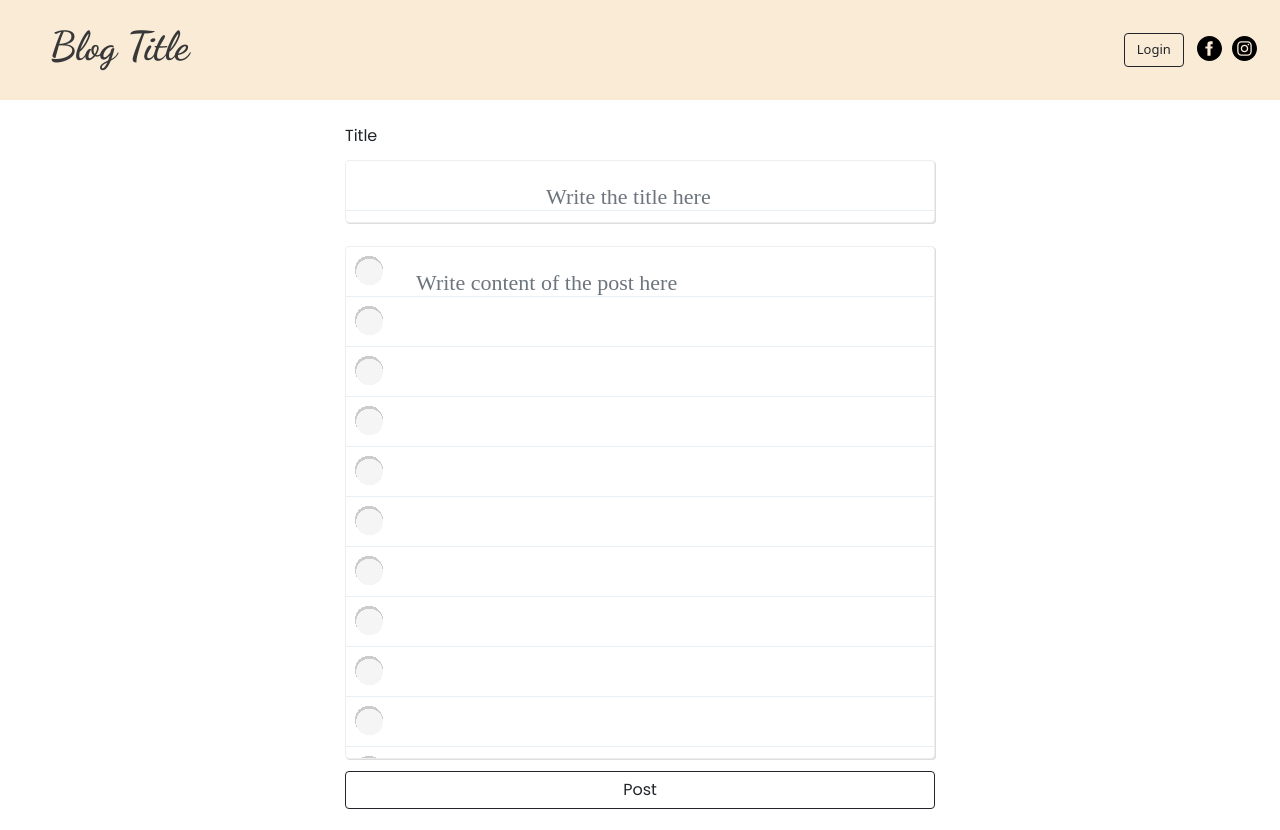
After one commit to Azi-01/Blog_Project, a Django app: page /posts/create/ in a window 1280 px wide. The commit adds this page. Run offline with Django 3.2, Linux system fonts and the light colour scheme; some libraries are stand-ins or nearby versions.

Commit message:
Added post creation page

```diff
--- a/pages/forms.py
+++ b/pages/forms.py
@@ -1,8 +1,14 @@
 from django.forms import ModelForm
-from .models import Comment
+from .models import Comment, Post
 
 class CommentForm(ModelForm):
     class Meta:
         model = Comment
         fields = ['text']
         labels = {'text': ''}
+
+class PostForm(ModelForm):
+    class Meta:
+        model = Post
+        fields = ['title', 'content']
+        labels = {'content': ''}
--- a/pages/urls.py
+++ b/pages/urls.py
@@ -1,8 +1,10 @@
 from django.urls import path
-from .views import home, post_detail, delete_comment
+from .views import home, post_detail, delete_post, delete_comment, create_post
 
 urlpatterns = [
     path('', home, name='home'),
     path('posts/<str:pk>', post_detail, name='post_detail'),
+    path('posts/create/', create_post, name='create_post'),
+    path('posts/<str:pk>/delete/', delete_post, name='delete_post'),
     path('delete_comment/<str:pk>', delete_comment, name='delete_comment'),
 ]
--- a/pages/views.py
+++ b/pages/views.py
@@ -1,7 +1,7 @@
 from django.shortcuts import redirect, render
 from django.core.paginator import Paginator
 from .models import Post, Comment
-from .forms import CommentForm
+from .forms import CommentForm, PostForm
 
 # Create your views here.
 def home(request):
@@ -28,6 +28,26 @@ def post_detail(request, pk):
     context = {'post': post, 'comments': comments, 'form': comment_form}
     return render(request, 'post_detail.html', context)
 
+def create_post(request):
+    if request.method == "POST":
+        form = PostForm(data=request.POST)
+        if form.is_valid():
+            new_post = form.save(commit=False)
+            new_post.author = request.user
+            new_post.save()
+            return redirect(f'/posts/{new_post.id}')
+    else:
+        form = PostForm()
+    context = {'form': form}
+    return render(request, 'create_post.html', context)
+
+
+def delete_post(request, pk):
+    post = Post.objects.get(id=pk)
+    post.delete()
+    return redirect('/')
+
+
 def delete_comment(request, pk):
     comment = Comment.objects.get(id=pk)
     if comment.user == request.user:
--- a/static/main.css
+++ b/static/main.css
@@ -85,13 +85,12 @@ a.btn{
     border-radius: 5px;
     height: auto;
     width: 80vw;
+    overflow-wrap: break-word;
 }
 
 
 .comment{
     padding: 10px;
-    display: flex;
-    justify-content: space-between;
 }
 
 .comment-form form{
@@ -109,10 +108,6 @@ a.btn{
     width: 80px;
     margin-left: 10px;
 
-}
-
-#delete:hover{
-    color: red;
 }
 
 .btn.account{
@@ -155,13 +150,78 @@ a.btn{
     box-shadow: none;
 }
 
-.container h5 strong::before{
+.container h4 strong::before{
     content: "\2022";
 }
 
+
+.modal-footer a.btn{
+    height: 30%;
+    width: 12%;
+    font-size: unset;
+}
+
+input#id_title{
+    border: 1px solid #EEEEEE;
+    box-shadow: 1px 1px 0 #DDDDDD;
+    display: block;
+    font-family: 'Marck Script',cursive;
+    font-size: 22px;
+    line-height: 50px;
+    margin: 2% auto;
+    padding: 11px 20px 0 200px;
+    resize: none;
+    min-width: 300px;
+
+    background-image: -webkit-linear-gradient(top , transparent, transparent 49px,#E7EFF8 0);
+    -webkit-background-size:  100% 50px;
+    background-size: 100% 50px;
+}
+
+textarea#id_content{
+    border: 1px solid #EEEEEE;
+    box-shadow: 1px 1px 0 #DDDDDD;
+    display: block;
+    font-family: 'Marck Script',cursive;
+    font-size: 22px;
+    line-height: 50px;
+    margin: 2% auto;
+    padding: 11px 20px 0 70px;
+    resize: none;
+    min-width: 300px;
+
+    background-image: -moz-linear-gradient(top , transparent, transparent 49px,#E7EFF8 0px), -moz-radial-gradient(4% 50%, circle closest-corner, #f5f5f5, #f5f5f5 39%, transparent 0%), -moz-radial-gradient(3.9% 46% , circle closest-corner, #CCCCCC, #CCCCCC 43.5%, transparent 0%);
+    background-image: -webkit-linear-gradient(top , transparent, transparent 49px,#E7EFF8 0), -webkit-radial-gradient(4% 50%, circle closest-corner, #f5f5f5, #f5f5f5 39%, transparent 0%), -webkit-radial-gradient(3.9% 46%, circle closest-corner, #cccccc, #cccccc 43.5%, transparent 0%);
+
+    -webkit-background-size:  100% 50px;
+    background-size: 100% 50px;
+}
+
+#content{
+    text-align: left;
+    border: 1px solid #EEEEEE;
+    box-shadow: 1px 1px 0 #DDDDDD;
+    display: block;
+    font-family: 'Marck Script',cursive;
+    font-size: 22px;
+    line-height: 50px;
+    margin: 2% auto;
+    padding: 11px 20px 0 70px;
+    resize: none;
+    min-width: 20px;
+    min-height: 640px;
+
+    background-image: -moz-linear-gradient(top , transparent, transparent 49px,#E7EFF8 0px), -moz-radial-gradient(4% 50%, circle closest-corner, #f5f5f5, #f5f5f5 39%, transparent 0%), -moz-radial-gradient(3.9% 46% , circle closest-corner, #CCCCCC, #CCCCCC 43.5%, transparent 0%);
+    background-image: -webkit-linear-gradient(top , transparent, transparent 49px,#E7EFF8 0), -webkit-radial-gradient(4% 50%, circle closest-corner, #f5f5f5, #f5f5f5 39%, transparent 0%), -webkit-radial-gradient(3.9% 46%, circle closest-corner, #cccccc, #cccccc 43.5%, transparent 0%);
+
+    -webkit-background-size:  100% 50px;
+    background-size: 100% 50px;
+}
+
 @media only screen and (max-width: 750px){
+
     .container p#content{
-        padding: unset;
+        padding: 10px 10px 10px 60px;
     }
 
     .container{
@@ -177,6 +237,19 @@ a.btn{
     .login-form{
         width: 85vw;
         height: 45vh;
+    }
+}
+
+@media only screen and (max-width: 600px){
+    .comment-form form{
+        display: flex;
+        flex-direction: column;
+        align-items: center;
+        padding: 0 10px;
+    }
+
+    .btn-success{
+        margin-top: 10px;
     }
 }
 
@@ -230,6 +303,12 @@ a.btn{
 }
 
 
+.btn-success{
+    font-size: smaller;
+    width: 30%;
+    height: 10%;
+}
+
 }
 
 @media only screen and (max-width: 350px){
@@ -238,9 +317,17 @@ a.btn{
         height: 70vh;
     }
 
+    .comment{
+        flex-direction: column;
+    }
+
 }
 
 @media only screen and (max-width: 300px){
+
+    .container p#content{
+        padding: 10px 5px 10px 40px;
+    }
 
     .login-form span{
         font-size: small;
--- /dev/null
+++ b/templates/create_post.html
@@ -0,0 +1,20 @@
+{% extends 'base.html' %}
+{% load crispy_forms_tags %}
+{% load static %}
+
+{% block content %}
+<div class="container p-4 d-flex justify-content-center">
+    <form method="post" class="d-flex flex-column justify-content-center">
+        {% csrf_token %}
+        {{form | crispy}}
+        <input class="btn btn-outline-dark mx-auto" type="submit" value="Post" style="width: 100%;">
+    </form>
+</div>
+
+<script>
+    title = document.getElementById("id_title")
+    content = document.getElementById("id_content")
+    title.setAttribute("placeholder", "Write the title here")
+    content.setAttribute("placeholder", "Write content of the post here")
+ </script>
+{% endblock %}
--- a/templates/home.html
+++ b/templates/home.html
@@ -22,7 +22,7 @@
     {% if user.is_authenticated and user.is_staff and not page_obj.has_next %}
     <div class="col my-2">
         <div class="card h-100 custom-card" style="max-width: 30rem; min-width: 15rem;">
-            <a href="admin/pages/post/">
+            <a href="{% url 'create_post' %}">
             <div class="circle">
                 <img src="{% static 'images/plus.svg' %}" alt="add_post">
             </div>
```
Also changed, not shown: templates/post_detail.html (+30 -4 lines), 1 other file.
